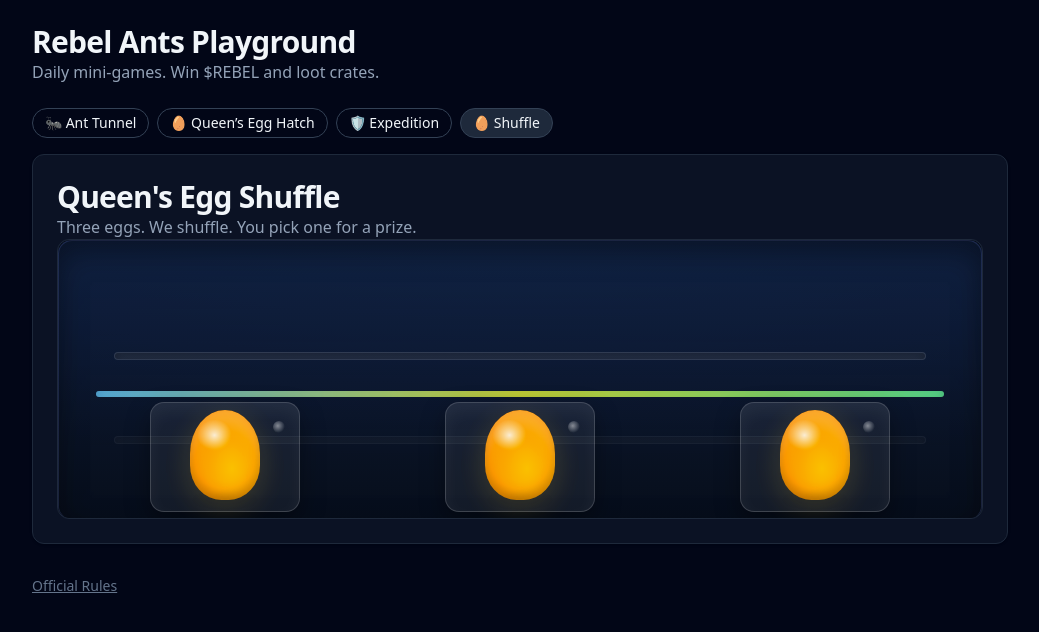
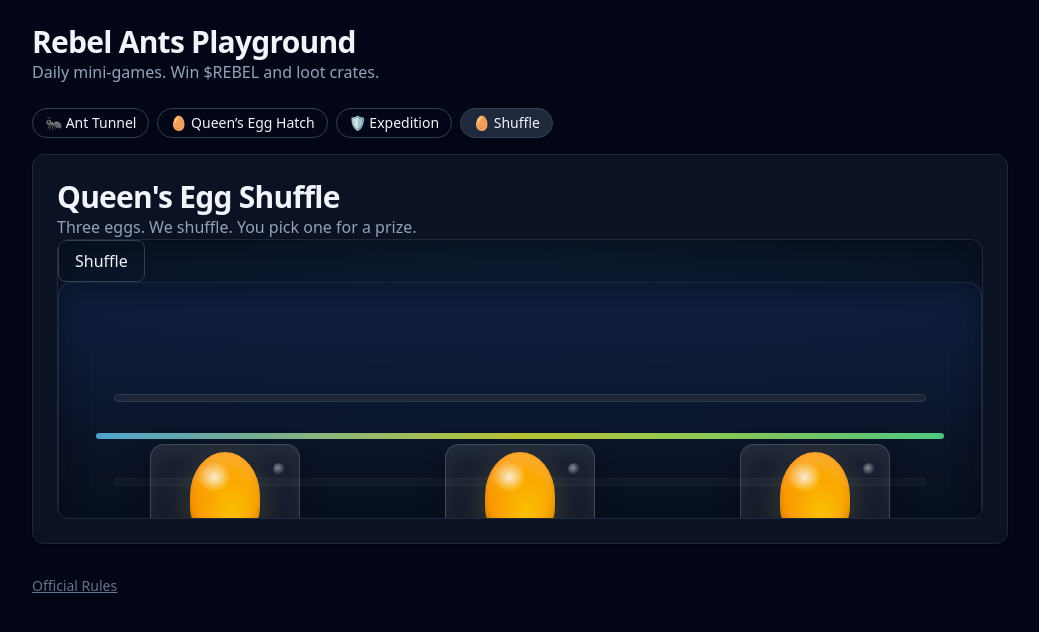
Before and after one commit to D1stknight/rebelants-playground, a Next.js app: page / in a window 1280 px wide. Both pictures are taken after a click on the button "🥚 Shuffle". Shown: the top 632 px of the page, without its empty margins (120-1159 px from the left). Built offline with nearby package versions, Linux system fonts and the light colour scheme.

Commit message:
Update Shuffle.tsx

```diff
--- a/components/Shuffle.tsx
+++ b/components/Shuffle.tsx
@@ -1,7 +1,7 @@
-// RA: Shuffle v1.2 (2025-08-26)
-// - Restores CTA visibility and shuffling
-// - Keeps eggs centered via translateX(-50%)
-// - Emits 'rebelants:prize' on pick
+// RA: Shuffle v1.3 (button hard-pinned so it cannot disappear)
+// - CTA rendered twice: a normal one below the scene AND a tiny "safety" CTA
+//   pinned at the top-left of the scene so you can always start a shuffle.
+// - Centered lanes, wobble-on-pick, prize modal event.
 
 import React, { useEffect, useMemo, useState } from 'react';
 
@@ -10,12 +10,12 @@ const wait = (ms: number) => new Promise(r => setTimeout(r, ms));
 
 export default function Shuffle() {
   const [phase, setPhase] = useState<Phase>('idle');
-  const [order, setOrder] = useState<number[]>([0, 1, 2]); // visual order
+  const [order, setOrder] = useState<number[]>([0, 1, 2]);
   const [canPick, setCanPick] = useState(false);
   const [busy, setBusy] = useState(false);
   const [progress, setProgress] = useState(0);
 
-  // lanes are centered by translateX(-50%)
+  // lanes are centered via translateX(-50%)
   const lanes = useMemo(() => [18, 50, 82], []);
 
   useEffect(() => {
@@ -41,6 +41,7 @@ export default function Shuffle() {
         [next[a], next[b]] = [next[b], next[a]];
         return next;
       });
+
       const t = i / (swaps - 1);
       const eased = t < 0.5 ? 2 * t * t : -1 + (4 - 2 * t) * t;
       setProgress(Math.min(99, Math.floor(eased * 100)));
@@ -103,6 +104,19 @@ export default function Shuffle() {
       <p className="subtitle">Three eggs. We shuffle. You pick one for a prize.</p>
 
       <div className="shuffle-wrap">
+        {/* Safety CTA pinned INSIDE the scene (cannot be clipped/hidden) */}
+        <div className="shuffle-safety-cta">
+          <button
+            className="btn btn-safety"
+            disabled={ctaDisabled}
+            onClick={() => {
+              if (phase === 'idle' || phase === 'revealed') runShuffle();
+            }}
+          >
+            {phase === 'pick' ? 'Pick any egg' : 'Shuffle'}
+          </button>
+        </div>
+
         {/* Scene */}
         <div className="shuffle-scene ant-scene">
           <div className="strip" />
@@ -136,7 +150,7 @@ export default function Shuffle() {
           </div>
         </div>
 
-        {/* CTA – visible & clickable */}
+        {/* Normal CTA below the scene */}
         <div className="shuffle-cta">
           <button
             className="btn"
```
